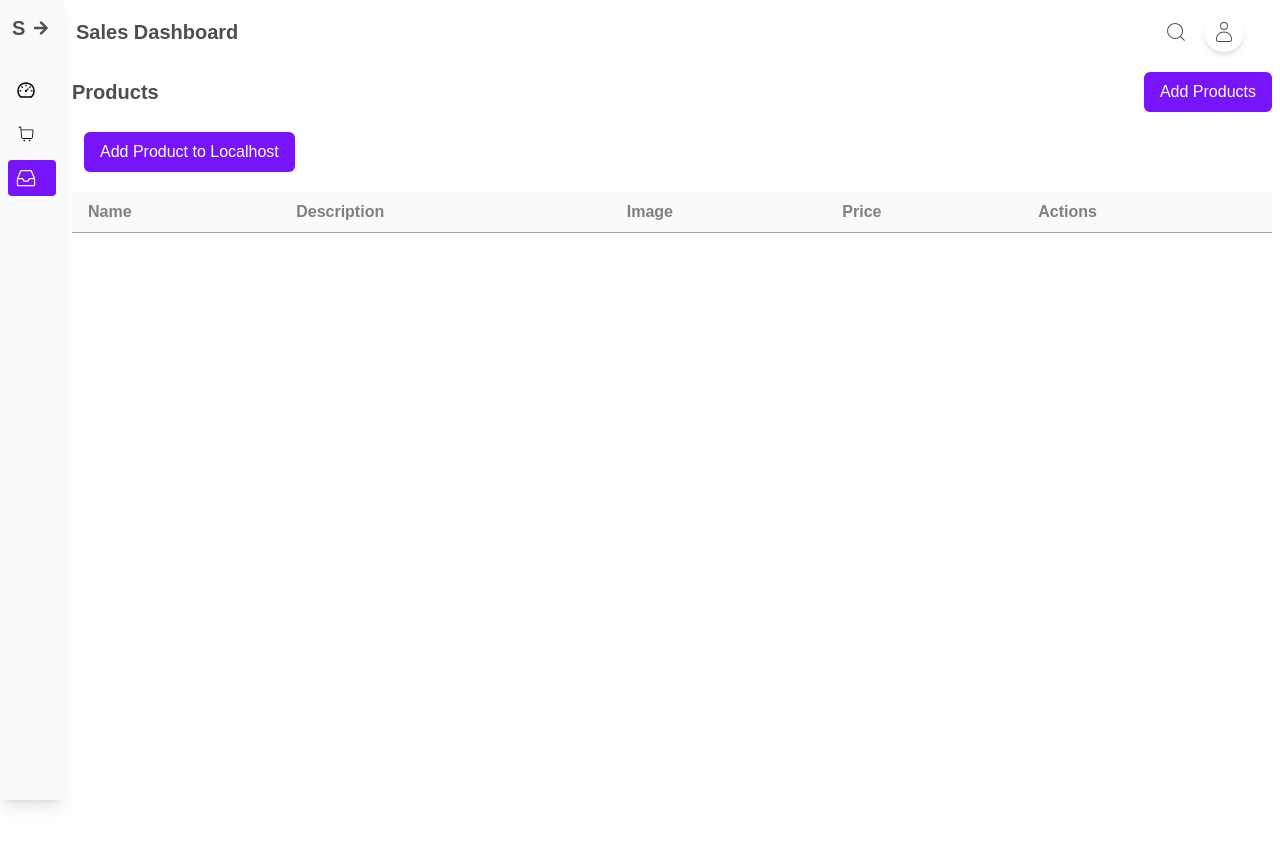
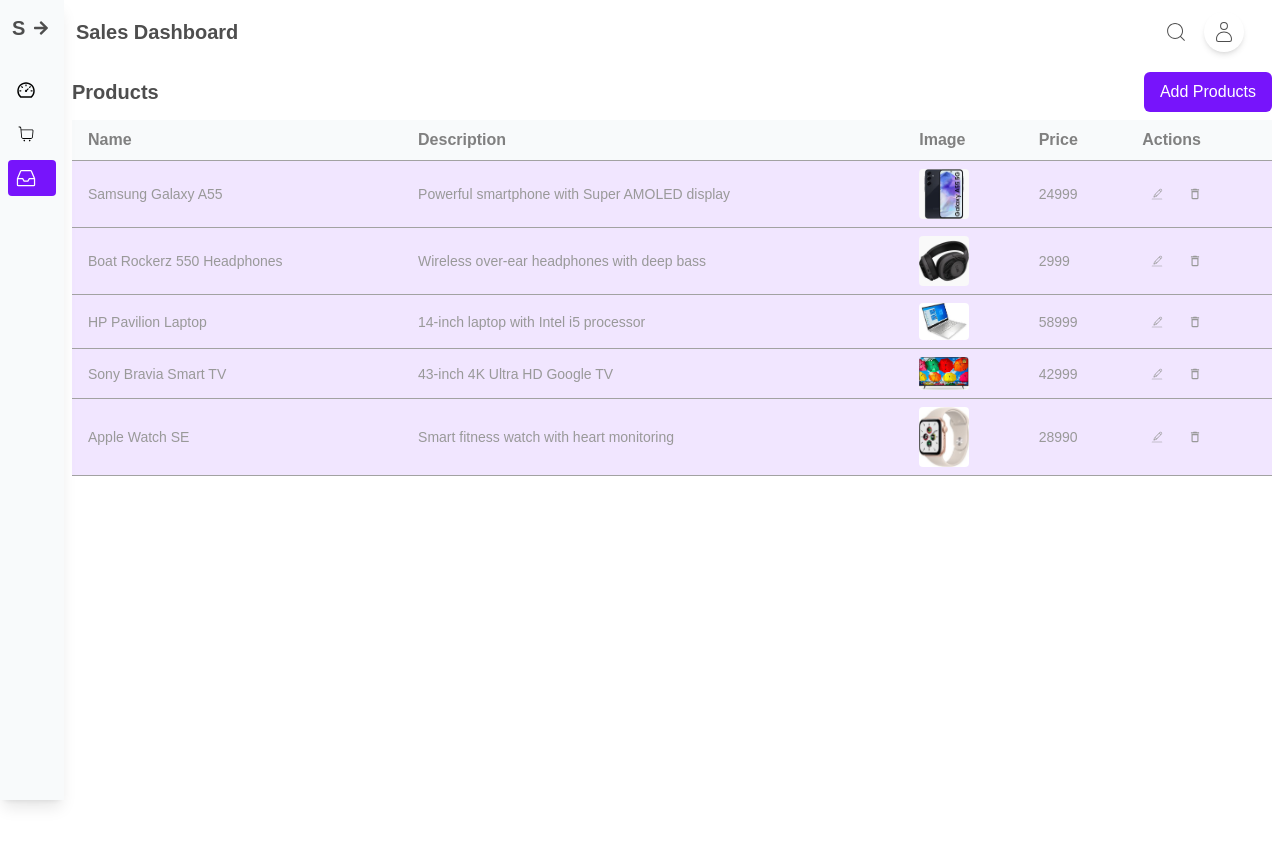
Before and after one commit to Mahamadkadiwal/sales_dash, a Next.js app: page /dashboard/products in a window 1280 px wide. Shown: the top 846 px of the page. Built offline with nearby package versions, Linux system fonts and the light colour scheme; sample sign-in values are in the browser's storage.

Commit message:
Update ProductTable.tsx

```diff
--- a/app/_component/ProductTable.tsx
+++ b/app/_component/ProductTable.tsx
@@ -23,6 +23,12 @@ export default function ProductTable() {
 
   if (!products) return <div>Loading...</div>;
 
+  if(products.length === 0){
+    const product = productData();
+    localStorage.setItem("products", JSON.stringify(product));
+    window.dispatchEvent(new Event("products-updated"));
+  }
+
   function handleSave(id: string, updatedRow: Product) {
    try{
     editProduct(id, updatedRow);
@@ -43,12 +49,12 @@ export default function ProductTable() {
     setProduct(prev => prev.filter(p => p.id !== id));
   }
 
-  const orders1 = productData();
+  // const orders1 = productData();
 
-  function addProduct(){
-      localStorage.setItem("products", JSON.stringify(orders1));
-      window.dispatchEvent(new Event("products-updated"));
-  }
+  // function addProduct(){
+  //     localStorage.setItem("products", JSON.stringify(orders1));
+  //     window.dispatchEvent(new Event("products-updated"));
+  // }
 
   const columns: Column<Product>[] = [
     { headers: "Name", key: "name" as keyof Product },
@@ -58,7 +64,7 @@ export default function ProductTable() {
   ];
   return (
     <>
-      {products.length === 0 && <button onClick={addProduct} className='m-3 primary-btn'>Add Product to Localhost</button>}
+      {/* {products.length === 0 && <button onClick={addProduct} className='m-3 primary-btn'>Add Product to Localhost</button>} */}
       <TableCrud<Product> data={products} columns={columns} onSave={handleSave} onDelete={handleDelete} />
     </>
 
```
